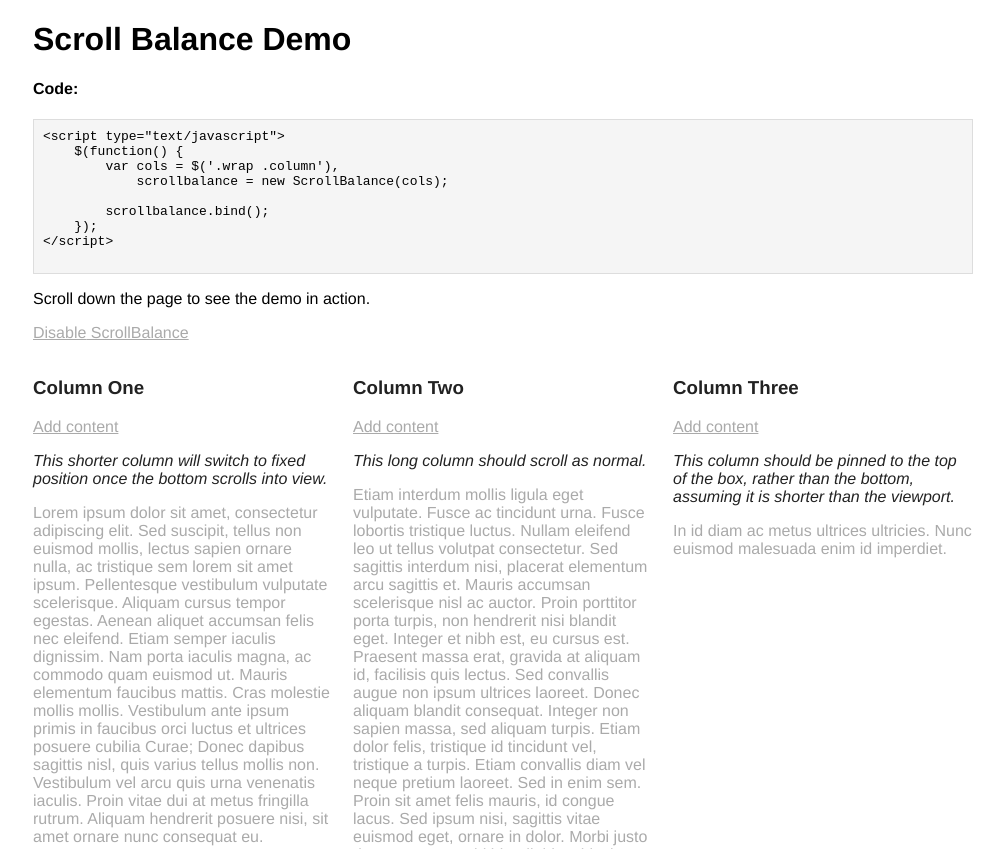
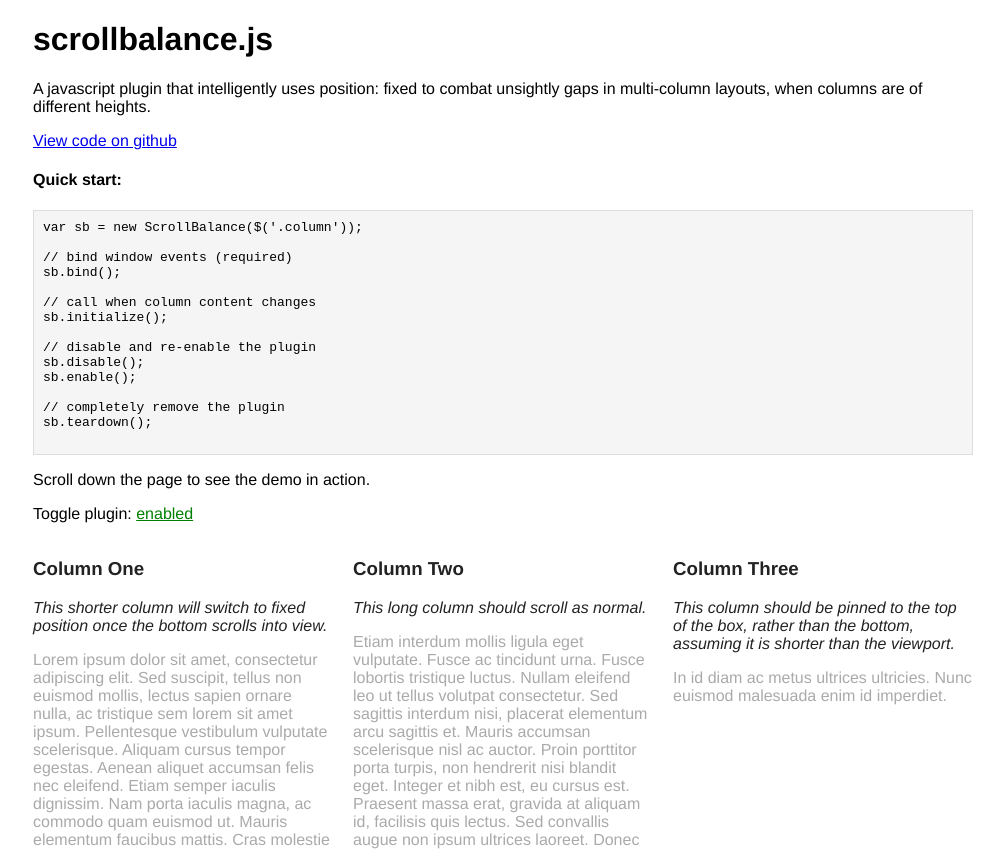
Before and after one commit to gregplaysguitar/ScrollBalance.js, a website: page index.html in a window 1280 px wide. Shown: the top 849 px of the page, without its empty margins (137-1141 px from the left). Drawn offline with nearby package versions, Linux system fonts and the light colour scheme; a script that the page names is missing.

Commit message:
Homepage

```diff
--- a/index.html
+++ b/index.html
@@ -1,9 +1,13 @@
 <!doctype html>
 <html>
   <head>
-    <title>Scroll Balance Demo</title>
-    <script type="text/javascript" src="http://ajax.googleapis.com/ajax/libs/jquery/1.7.2/jquery.js"></script>
-    <script type="text/javascript" src="ScrollBalance.js"></script>
+    <title>scrollbalance.js</title>
+    <script
+      src="https://code.jquery.com/jquery-3.1.1.slim.min.js"
+      integrity="sha256-/SIrNqv8h6QGKDuNoLGA4iret+kyesCkHGzVUUV0shc="
+      crossorigin="anonymous"></script>
+    <script type="text/javascript"
+      src="https://www.gitcdn.xyz/repo/gregplaysguitar/ScrollBalance.js/master/scrollbalance.js"></script>
 
     <!--[if lt IE 9]>
     <script src="//cdnjs.cloudflare.com/ajax/libs/html5shiv/3.7/html5shiv.min.js"></script>
@@ -17,60 +21,74 @@
         width: 960px;
         margin: 0 auto;
       }
-        h1, .info {
+      h1,
+      .info {
         margin-left: 10px;
         margin-right: 10px;
+      }
+      a {
+        cursor: pointer;
+        text-decoration: underline;
+      }
+      h1 a {
+        color: inherit;
+        text-decoration: inherit;
       }
       pre {
         border: 1px solid #ddd;
         background: #f5f5f5;
         padding: 9px;
       }
-        .wrap .column {
+      h3,
+      em {
+        color: #222;
+      }
+      .column {
         width: 300px;
-            float: left;
-            display: inline;
+        display: inline-block;
+        vertical-align: top;
         margin: 0 10px;
         color: #aaa;
       }
-        .wrap .column h3,
-        .wrap .column em {
-            color: #222;
-        }
-        a {
-            cursor: pointer;
-            text-decoration: underline;
-            color: #aaa;
+      .toggle {
+        color: green;
       }
       footer {
         margin: 0 10px 50px;
         color: #aaa;
+        min-height: 50vh;
       }
 
     </style>
     <script type="text/javascript">
       $(function() {
-            var cols = $('.wrap .column'),
-                enabled = true,
-                scrollbalance = new ScrollBalance(cols);
+        var cols = $('.wrap .column');
+        var enabled = true;
+        var scrollbalance = new ScrollBalance(cols);
 
+        // bind to scroll and resize events
+        scrollbalance.bind();
+
+        // dynamically add content to a column
         $('<a>').text('Add content').click(function() {
           var p = $(this).parent().find('p').eq(-1);
           p.clone().insertAfter(p);
-                scrollbalance.initialise();
+          scrollbalance.initialize();
         }).insertAfter($('.wrap .column h3'));
-            scrollbalance.bind();
 
+        // disable or enable scrollbalance
         $('a.toggle').on('click', function() {
           if (enabled) {
             enabled = false;
             scrollbalance.disable();
-                $('a.toggle span').text('Enable');
+            $('a.toggle span').text('disabled');
+            $('a.toggle').css('color', 'red');
           }
           else {
             enabled = true;
             scrollbalance.enable();
-                $('a.toggle span').text('Disable');
+            $('a.toggle span').text('enabled');
+            $('a.toggle').css('color', 'green');
           }
         });
       });
@@ -78,30 +96,45 @@
 </head>
 <body>
   <div id="container">
-            <h1 id="banner">Scroll Balance Demo</h1>
+    <h1 id="banner"><a href="">scrollbalance.js</a></h1>
     <section class="info">
-                <h4>Code:</h4>
+      <p>
+        A javascript plugin that intelligently uses position: fixed to combat
+        unsightly gaps in multi-column layouts, when columns are of different
+        heights.
+      </p>
+      <p>
+        <a href="https://github.com/gregplaysguitar/ScrollBalance.js">
+          View code on github</a>
+      </p>
+      <h4>Quick start:</h4>
       <pre>
-&lt;script type="text/javascript">
-    $(function() {
-        var cols = $('.wrap .column'),
-            scrollbalance = new ScrollBalance(cols);
+var sb = new ScrollBalance($('.column'));
 
-        scrollbalance.bind();
-    });
-&lt;/script>
+// bind window events (required)
+sb.bind();
+
+// call when column content changes
+sb.initialize();
+
+// disable and re-enable the plugin
+sb.disable();
+sb.enable();
+
+// completely remove the plugin
+sb.teardown();
       </pre>
 
       <p>
         Scroll down the page to see the demo in action.
       </p>
       <p>
-                    <a class="toggle"><span>Disable</span> ScrollBalance</a>
+        Toggle plugin: <a class="toggle"><span>enabled</span></a>
       </p>
     </section>
 
     <div class="wrap">
-                <article class="column">
+      <section class="column">
         <h3>Column One</h3>
         <p>
             <em>This shorter column will switch to fixed position once the bottom scrolls into view.</em>
@@ -115,10 +148,7 @@
         <p>
             Aenean purus ipsum, blandit aliquam tincidunt et, condimentum sed magna. Donec eleifend tempor convallis. Suspendisse potenti. Mauris consectetur luctus risus id blandit. Maecenas sit amet mauris enim. Praesent nec leo orci, ut sagittis felis. Aliquam sed mauris nulla, at mattis enim. Cras ut est diam. Nulla suscipit, sem ac ultrices mattis, purus leo porttitor dui, tristique egestas ligula mauris ac tortor. Cras eu lacus dui. Sed id tortor faucibus tellus porta placerat. Mauris id nunc eu eros mattis dapibus sit amet ut nibh. Nulla luctus hendrerit vehicula. Pellentesque sagittis, lacus tempus feugiat lacinia, leo orci bibendum erat, non condimentum risus neque eu tortor. Aliquam erat volutpat. Aliquam ligula ligula, mollis id mattis in, convallis eget diam. Aliquam in mi turpis, ac porttitor enim. Cras magna urna, porta eget pulvinar sit amet, molestie quis dui.
         </p>
-
-
-                </article>
-                <article class="column">
+      </section><section class="column">
         <h3>Column Two</h3>
         <p>
             <em>This long column should scroll as normal.</em>
@@ -141,8 +171,7 @@
         <p>
             Nullam viverra ipsum nec lorem pulvinar at sagittis lorem tristique. Sed orci orci, cursus at pellentesque ut, dignissim vitae odio. Nam egestas semper massa, id semper nunc volutpat vitae. Sed vitae magna purus, ut elementum metus. Nulla facilisi. Nam sit amet nulla sem. Ut congue eleifend tortor, nec sodales odio luctus eget. Fusce at laoreet diam. Nullam eget nisi vel sapien congue facilisis sit amet quis eros. Sed gravida lorem in ligula eleifend varius vitae vel felis. Proin ultricies convallis sollicitudin. Pellentesque posuere rhoncus tortor vitae tincidunt.
         </p>
-                </article>
-                <article class="column">
+      </section><section class="column">
         <h3>Column Three</h3>
         <p>
             <em>This column should be pinned to the top of the box, rather than the bottom, assuming it is shorter than the viewport.</em>
@@ -151,32 +180,14 @@
             In id diam ac metus ultrices ultricies. Nunc euismod malesuada enim id imperdiet.
         </p>
 
-                </article>
-
-                <div style="clear: both"></div>
+      </section>
     </div>
     <footer>
       <h3>Footer</h3>
       <p>
         Aenean purus ipsum, blandit aliquam tincidunt et, condimentum sed magna. Donec eleifend tempor convallis. Suspendisse potenti. Mauris consectetur luctus risus id blandit. Maecenas sit amet mauris enim. Praesent nec leo orci, ut sagittis felis. Aliquam sed mauris nulla, at mattis enim. Cras ut est diam. Nulla suscipit, sem ac ultrices mattis, purus leo porttitor dui, tristique egestas ligula mauris ac tortor. Cras eu lacus dui. Sed id tortor faucibus tellus porta placerat. Mauris id nunc eu eros mattis dapibus sit amet ut nibh. Nulla luctus hendrerit vehicula. Pellentesque sagittis, lacus tempus feugiat lacinia, leo orci bibendum erat, non condimentum risus neque eu tortor. Aliquam erat volutpat. Aliquam ligula ligula, mollis id mattis in, convallis eget diam. Aliquam in mi turpis, ac porttitor enim. Cras magna urna, porta eget pulvinar sit amet, molestie quis dui.
       </p>
-                <p>
-                    Etiam interdum mollis ligula eget vulputate. Fusce ac tincidunt urna. Fusce lobortis tristique luctus. Nullam eleifend leo ut tellus volutpat consectetur. Sed sagittis interdum nisi, placerat elementum arcu sagittis et. Mauris accumsan scelerisque nisl ac auctor. Proin porttitor porta turpis, non hendrerit nisi blandit eget. Integer et nibh est, eu cursus est. Praesent massa erat, gravida at aliquam id, facilisis quis lectus. Sed convallis augue non ipsum ultrices laoreet. Donec aliquam blandit consequat. Integer non sapien massa, sed aliquam turpis. Etiam dolor felis, tristique id tincidunt vel, tristique a turpis. Etiam convallis diam vel neque pretium laoreet. Sed in enim sem. Proin sit amet felis mauris, id congue lacus. Sed ipsum nisi, sagittis vitae euismod eget, ornare in dolor. Morbi justo risus, consequat id blandit id, vehicula ac nisl. Morbi tempor molestie nunc, in vehicula mauris mollis id. Donec porttitor nibh vel lorem ultricies at imperdiet nibh placerat.
-                </p>
-                <p>
-                    Aenean purus ipsum, blandit aliquam tincidunt et, condimentum sed magna. Donec eleifend tempor convallis. Suspendisse potenti. Mauris consectetur luctus risus id blandit. Maecenas sit amet mauris enim. Praesent nec leo orci, ut sagittis felis. Aliquam sed mauris nulla, at mattis enim. Cras ut est diam. Nulla suscipit, sem ac ultrices mattis, purus leo porttitor dui, tristique egestas ligula mauris ac tortor. Cras eu lacus dui. Sed id tortor faucibus tellus porta placerat. Mauris id nunc eu eros mattis dapibus sit amet ut nibh. Nulla luctus hendrerit vehicula. Pellentesque sagittis, lacus tempus feugiat lacinia, leo orci bibendum erat, non condimentum risus neque eu tortor. Aliquam erat volutpat. Aliquam ligula ligula, mollis id mattis in, convallis eget diam. Aliquam in mi turpis, ac porttitor enim. Cras magna urna, porta eget pulvinar sit amet, molestie quis dui.
-                </p>
-                <p>
-                    Etiam interdum mollis ligula eget vulputate. Fusce ac tincidunt urna. Fusce lobortis tristique luctus. Nullam eleifend leo ut tellus volutpat consectetur. Sed sagittis interdum nisi, placerat elementum arcu sagittis et. Mauris accumsan scelerisque nisl ac auctor. Proin porttitor porta turpis, non hendrerit nisi blandit eget. Integer et nibh est, eu cursus est. Praesent massa erat, gravida at aliquam id, facilisis quis lectus. Sed convallis augue non ipsum ultrices laoreet. Donec aliquam blandit consequat. Integer non sapien massa, sed aliquam turpis. Etiam dolor felis, tristique id tincidunt vel, tristique a turpis. Etiam convallis diam vel neque pretium laoreet. Sed in enim sem. Proin sit amet felis mauris, id congue lacus. Sed ipsum nisi, sagittis vitae euismod eget, ornare in dolor. Morbi justo risus, consequat id blandit id, vehicula ac nisl. Morbi tempor molestie nunc, in vehicula mauris mollis id. Donec porttitor nibh vel lorem ultricies at imperdiet nibh placerat.
-                </p>
-                <p>
-                    Aenean purus ipsum, blandit aliquam tincidunt et, condimentum sed magna. Donec eleifend tempor convallis. Suspendisse potenti. Mauris consectetur luctus risus id blandit. Maecenas sit amet mauris enim. Praesent nec leo orci, ut sagittis felis. Aliquam sed mauris nulla, at mattis enim. Cras ut est diam. Nulla suscipit, sem ac ultrices mattis, purus leo porttitor dui, tristique egestas ligula mauris ac tortor. Cras eu lacus dui. Sed id tortor faucibus tellus porta placerat. Mauris id nunc eu eros mattis dapibus sit amet ut nibh. Nulla luctus hendrerit vehicula. Pellentesque sagittis, lacus tempus feugiat lacinia, leo orci bibendum erat, non condimentum risus neque eu tortor. Aliquam erat volutpat. Aliquam ligula ligula, mollis id mattis in, convallis eget diam. Aliquam in mi turpis, ac porttitor enim. Cras magna urna, porta eget pulvinar sit amet, molestie quis dui.
-                </p>
-                <p>
-                    Etiam interdum mollis ligula eget vulputate. Fusce ac tincidunt urna. Fusce lobortis tristique luctus. Nullam eleifend leo ut tellus volutpat consectetur. Sed sagittis interdum nisi, placerat elementum arcu sagittis et. Mauris accumsan scelerisque nisl ac auctor. Proin porttitor porta turpis, non hendrerit nisi blandit eget. Integer et nibh est, eu cursus est. Praesent massa erat, gravida at aliquam id, facilisis quis lectus. Sed convallis augue non ipsum ultrices laoreet. Donec aliquam blandit consequat. Integer non sapien massa, sed aliquam turpis. Etiam dolor felis, tristique id tincidunt vel, tristique a turpis. Etiam convallis diam vel neque pretium laoreet. Sed in enim sem. Proin sit amet felis mauris, id congue lacus. Sed ipsum nisi, sagittis vitae euismod eget, ornare in dolor. Morbi justo risus, consequat id blandit id, vehicula ac nisl. Morbi tempor molestie nunc, in vehicula mauris mollis id. Donec porttitor nibh vel lorem ultricies at imperdiet nibh placerat.
-                </p>
     </footer>
   </div>
-
 </body>
 </html>
--- a/scrollbalance.js
+++ b/scrollbalance.js
@@ -133,9 +133,8 @@
           });
           col.height('');
         }
+        that.balance(col, columnData, true);
       });
-
-      this.balance_all(true);
     },
     resize: function (winWidth, winHeight) {
       this.winHeight = winHeight;
```
Lines whose indentation alone changed are shown as unchanged.
